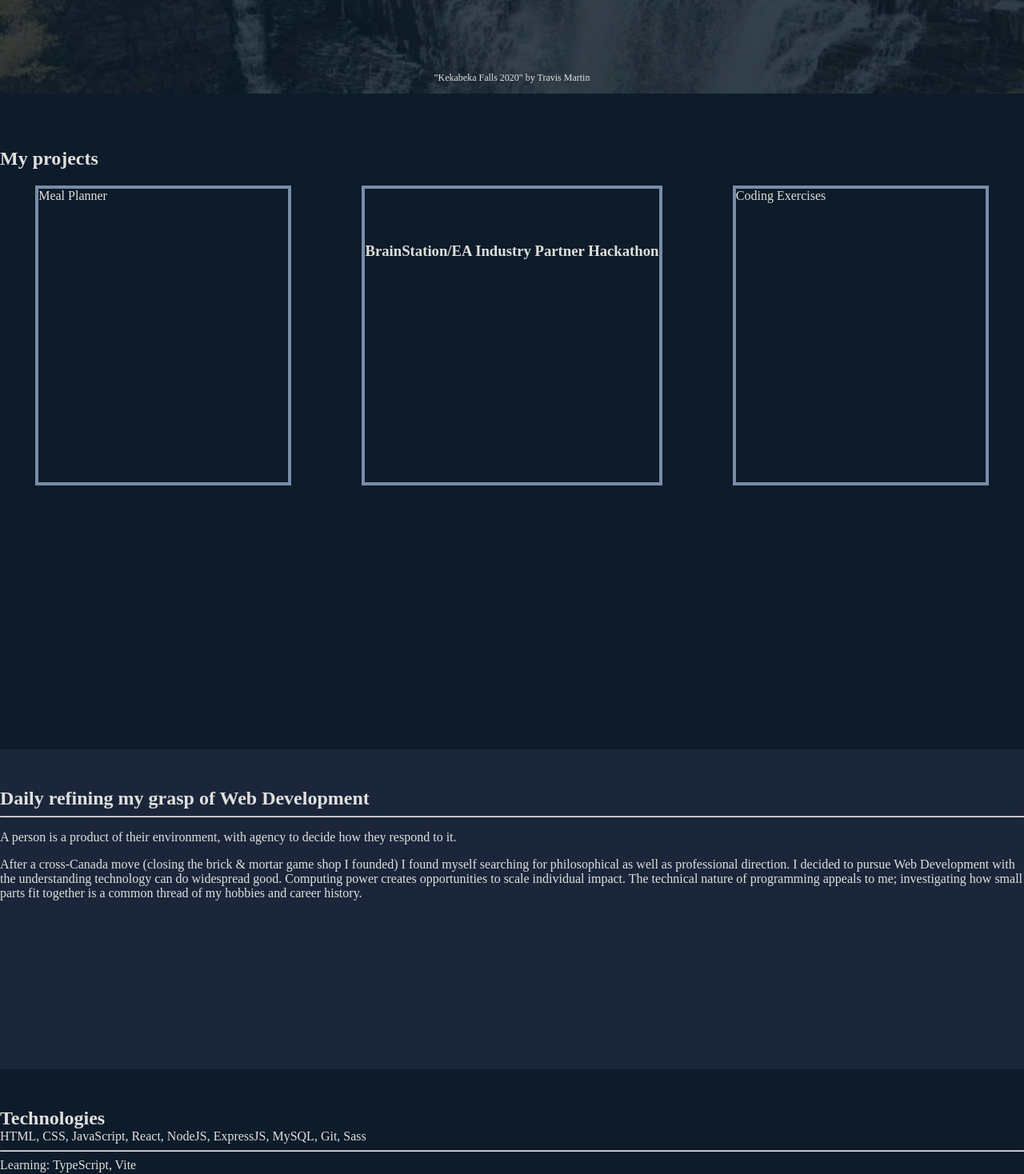
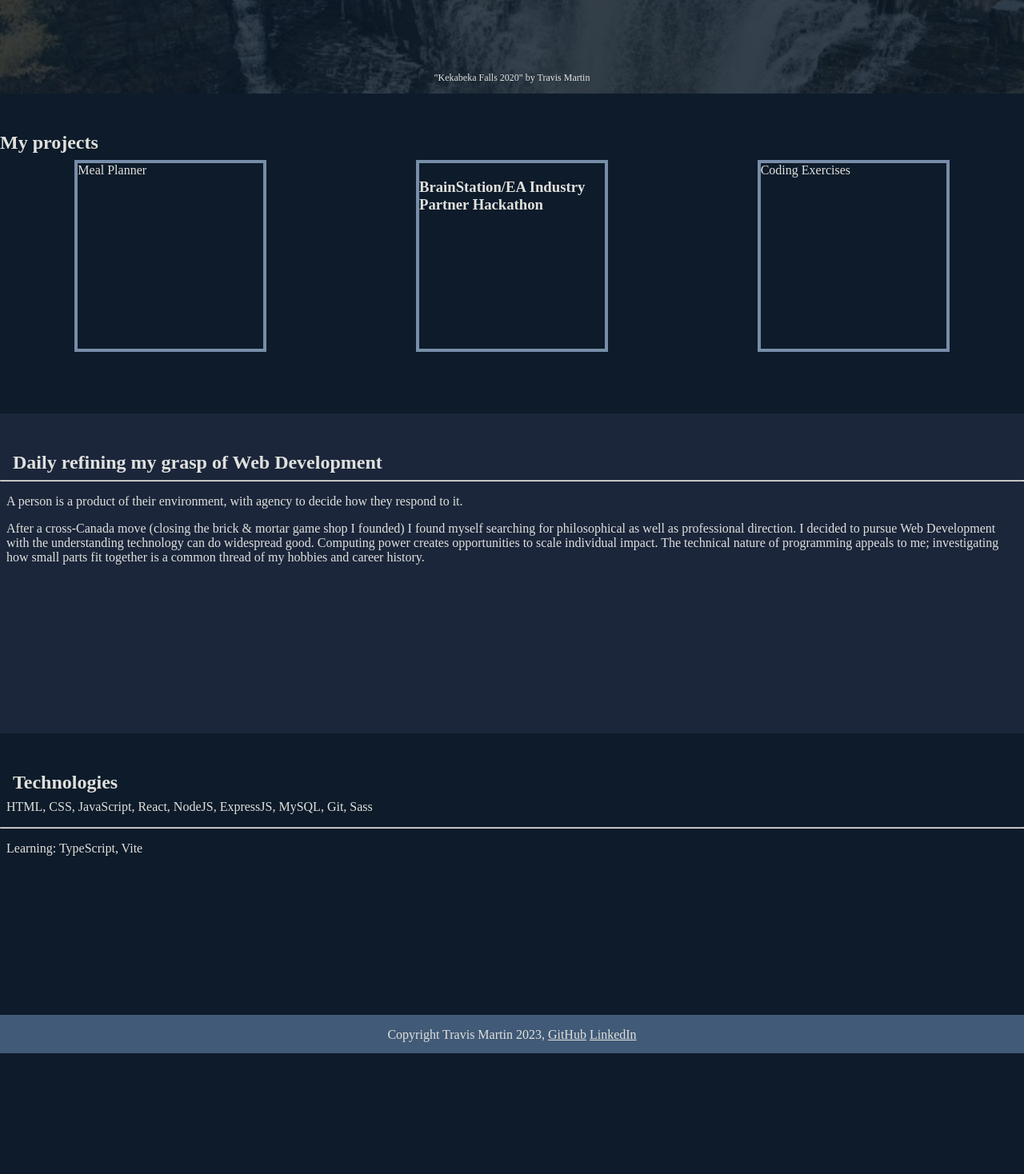
Before and after one commit to trvsm/travis-martin-portfolio, a React (Vite) app: page / in a window 1280 px wide. Shown: the part 683-2151 px from the top of the page at 80% size. After the commit the page ends 2000 px from the top, so only its background shows below. Built offline with nearby package versions, Linux system fonts and the light colour scheme.

Commit message:
add HTML tags, style spacing
<body>

Issue #

```diff
--- a/src/components/elevatorBio/elevatorBio.scss
+++ b/src/components/elevatorBio/elevatorBio.scss
@@ -6,6 +6,12 @@
     height: 50vh;
     background-color: $light-background;
   }
-  &__title{padding-top: 3rem;
-  @include mx.heading;}
+  &__title {
+    padding-top: 3rem;
+    @include mx.heading;
+  }
+  &__context, &__why{
+    margin: 0;
+    padding: 0.5rem;
+  }
 }
--- a/src/components/footer/Footer.jsx
+++ b/src/components/footer/Footer.jsx
@@ -2,9 +2,16 @@ import './footer.scss';
 
 export default function Footer() {
 
-    return(
-        <>
-        Copyright Travis Martin 2022, github, linkedin
-        </>
-    )
+    return (
+      <section className="footer">
+        Copyright Travis Martin 2023,{" "}
+        <a href="https://github.com/trvsm" className="footer__link">
+          GitHub
+        </a>{" "}
+        <a
+          href="https://www.linkedin.com/in/travis-j-martin/"
+          className="footer__link"
+        >LinkedIn</a>
+      </section>
+    );
 }
--- a/src/components/footer/footer.scss
+++ b/src/components/footer/footer.scss
@@ -0,0 +1,9 @@
+@use "../../styles/partials/colors" as *;
+@use "../../styles/partials/mixins" as mx;
+
+.footer{
+    background-color: $overlay;
+    height: 3rem;
+    padding-top: 1rem;
+    text-align: center;
+}
--- a/src/components/header/header.scss
+++ b/src/components/header/header.scss
@@ -14,18 +14,13 @@
     display: flex;
   }
   &__link {
-    font-size: 2rem;
+    font-size: 1.25rem;
     color: $primary-text;
     padding: 0.5rem;
     list-style-type: none;
   }
-}
-
-.nav {
-  display: flex;
-  flex-direction: row;
-  align-items: center;
-  justify-content: space-between;
+  &__logo{font-size: 1.5rem;
+  padding-left: 1rem;}
 }
 
 .menu {
--- a/src/components/projects/Projects.jsx
+++ b/src/components/projects/Projects.jsx
@@ -7,7 +7,7 @@ export default function Projects() {
       <div className="projects__gallery">
         <div className="projects__feature">Meal Planner</div>
         <div className="projects__feature">
-          <h3 className="projects__title">
+          <h3 className="projects__name">
             BrainStation/EA Industry Partner Hackathon
           </h3></div>
         <div className="projects__feature">Coding Exercises</div>
--- a/src/components/projects/projects.scss
+++ b/src/components/projects/projects.scss
@@ -1,20 +1,23 @@
-@use '../../styles/partials/colors' as *;
-@use '../../styles/partials/mixins' as mx;
+@use "../../styles/partials/colors" as *;
+@use "../../styles/partials/mixins" as mx;
 
-.projects{
-    height: 100vh;
-    &__title{padding-top: 3rem;}
-    &__gallery{
+.projects {
+  min-height: 50vh;
+  &__title {
+    margin: 0;
+    padding-top: 3rem;
+  }
+  &__gallery {
     min-width: 80vw;
     display: flex;
     flex-wrap: wrap;
     // flex-direction: column;
     justify-content: space-around;
   }
-    &__feature{
-        max-width: 95%;
-        min-width: 25%;
-        min-height: 25%;
+  &__feature {
+    margin: 0.5rem;
+    display: flex;
+    width: 15rem;
     aspect-ratio: 1;
     border: 4px solid $divider;
   }
--- a/src/components/technologies/Technologies.jsx
+++ b/src/components/technologies/Technologies.jsx
@@ -4,9 +4,11 @@ export default function Technologies() {
   return (
     <div className="technologies__container">
       <h2 className="technologies__title">Technologies</h2>
-      HTML, CSS, JavaScript, React, NodeJS, ExpressJS, MySQL, Git, Sass
+      <p className="technologies__proficient">
+        HTML, CSS, JavaScript, React, NodeJS, ExpressJS, MySQL, Git, Sass
+      </p>
       <hr></hr>
-      Learning: TypeScript, Vite
+      <p className="technologies__learning"> Learning: TypeScript, Vite</p>
     </div>
   );
 }
--- a/src/components/technologies/technologies.scss
+++ b/src/components/technologies/technologies.scss
@@ -1,12 +1,17 @@
 @use "../../styles/partials/colors" as *;
 @use "../../styles/partials/mixins" as mx;
 
-.technologies{
-    &__container{
-        height: 48vh;
-    }
-    &__title{
-        @include mx.heading;
-        padding-top: 3rem;
-    }
+.technologies {
+  &__container {
+    height: 44vh;
+  }
+  &__title {
+    @include mx.heading;
+    padding-top: 3rem;
+  }
+  &__proficient,
+  &__learning {
+    margin: 0;
+    padding: 0.5rem;
+  }
 }
--- a/src/styles/partials/_mixins.scss
+++ b/src/styles/partials/_mixins.scss
@@ -4,4 +4,5 @@
   font-weight: 700;
   color: $primary-text;
   margin: 0;
+  padding-left: 1rem;
 }
```
Lines whose indentation alone changed are shown as unchanged.
